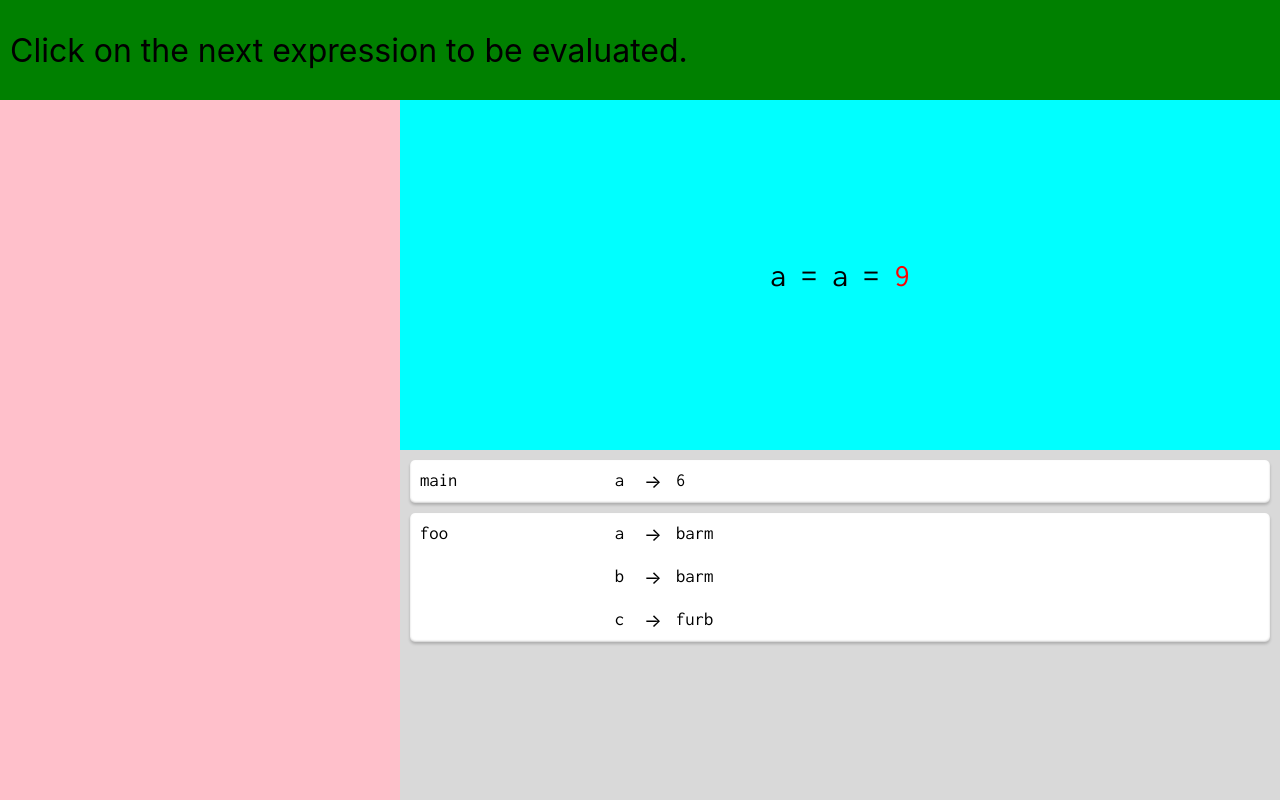
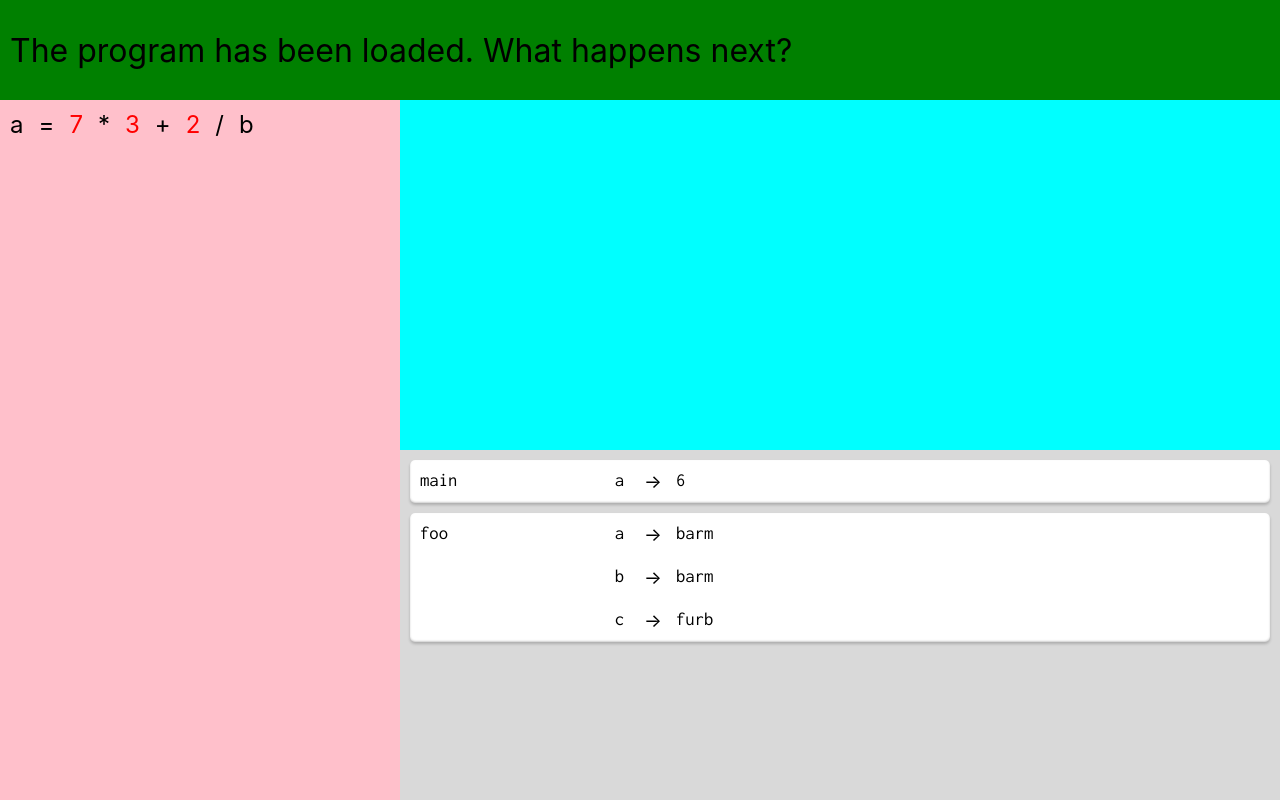
Before and after one commit to twodee/simpathy, a React (Create React App) app: page / in a window 1280 px wide. Built offline with nearby package versions, Linux system fonts and the light colour scheme.

Commit message:
Add start to program panel.

```diff
--- a/src/App.css
+++ b/src/App.css
@@ -26,10 +26,12 @@
   font-size: 24pt;
 }
 
-#code {
+#program {
   background-color: pink;
   grid-row: 2 / span 2;
   grid-column: 1 / span 1;
+  padding: 10px;
+  font-size: 18pt;
 }
 
 #evaluator {
--- a/src/App.js
+++ b/src/App.js
@@ -4,7 +4,7 @@ import { connect } from 'react-redux';
 import './App.css';
 
 import Prompter from './components/Prompter';
-import Code from './components/Code';
+import Program from './components/Program';
 import Evaluator from './components/Evaluator';
 import Memory from './components/Memory';
 import { lex } from './lexer';
@@ -12,21 +12,26 @@ import { parse } from './parser';
 
 import {
   loadExpression,
+  loadProgram,
   showMessage,
 } from './actions';
 
 class App extends React.Component {
   componentDidMount() {
-    const tokens = lex('a = a = 9').slice(1);
-    const e = parse(tokens);
-    this.props.onLoadExpression(e);
+    // const tokens = lex('a = 1 + 2 + 3').slice(1);
+    // const e = parse(tokens);
+    // this.props.onLoadExpression(e);
+
+    const tokens = lex(`a = 7 * 3 + 2 / b`);
+    const ast = parse(tokens);
+    this.props.onLoadProgram(ast);
   }
 
   render() {
     return (
       <div className="App">
         <Prompter />
-        <Code />
+        <Program />
         <Evaluator />
         <Memory />
       </div>
@@ -45,6 +50,9 @@ const mapDispatchToProps = dispatch => {
       dispatch(showMessage('Click on the next expression to be evaluated.'));
       dispatch(loadExpression(expr));
     },
+    onLoadProgram: program => {
+      dispatch(loadProgram(program));
+    },
   };
 };
 
--- a/src/actions.js
+++ b/src/actions.js
@@ -3,6 +3,7 @@ export const Action = Object.freeze({
   Unhover: 'Unhover',
   ShowMessage: 'ShowMessage',
   LoadExpression: 'LoadExpression',
+  LoadProgram: 'LoadProgram',
   EditInput: 'EditInput',
 
   SelectAssignment: 'SelectAssignment',
@@ -10,6 +11,8 @@ export const Action = Object.freeze({
   SelectWrongSubexpression: 'SelectWrongSubexpression',
   SelectRightMemoryValue: 'SelectRightMemoryValue',
   SelectWrongMemoryValue: 'SelectWrongMemoryValue',
+  SelectRightProgramPiece: 'SelectRightProgramPiece',
+  SelectWrongProgramPiece: 'SelectWrongProgramPiece',
 
   EnterRightSubexpressionValue: 'EnterRightSubexpressionValue',
   EnterWrongSubexpressionValue: 'EnterWrongSubexpressionValue',
@@ -20,6 +23,7 @@ export const Action = Object.freeze({
   StopShakingEvaluation: 'StopShakingEvaluation',
   StopShakingMemoryValueSelection: 'StopShakingMemoryValueSelection',
   StopShakingMemoryValueInput: 'StopShakingMemoryValueInput',
+  StopShakingProgramPiece: 'StopShakingProgramPiece',
 });
 
 // ---------------------------------------------------------------------------
@@ -64,6 +68,15 @@ export function loadExpression(expression) {
   return {
     type: Action.LoadExpression,
     payload: expression,
+  };
+}
+
+// ---------------------------------------------------------------------------
+
+export function loadProgram(program) {
+  return {
+    type: Action.LoadProgram,
+    payload: program,
   };
 }
 
@@ -165,9 +178,17 @@ export function stopShakingMemoryValueSelection(message) {
 
 // ---------------------------------------------------------------------------
 
-export function stopShakingMemoryValueInput(message) {
+export function stopShakingMemoryValueInput() {
   return {
     type: Action.StopShakingMemoryValueInput,
+  };
+}
+
+// ---------------------------------------------------------------------------
+
+export function stopShakingProgramPiece() {
+  return {
+    type: Action.StopShakingProgramPiece,
   };
 }
 
@@ -188,3 +209,21 @@ export function enterWrongMemoryValue() {
 }
 
 // ---------------------------------------------------------------------------
+
+export function selectRightProgramPiece(piece) {
+  return {
+    type: Action.SelectRightProgramPiece,
+    payload: piece,
+  };
+}
+
+// ---------------------------------------------------------------------------
+
+export function selectWrongProgramPiece(piece) {
+  return {
+    type: Action.SelectWrongProgramPiece,
+    payload: piece,
+  };
+}
+
+// ---------------------------------------------------------------------------
--- a/src/ast.js
+++ b/src/ast.js
@@ -22,6 +22,22 @@ class Expression {
       return value;
     } else {
       return this;
+    }
+  }
+
+  addSelectable(attributes, props, active) {
+    attributes.onMouseOver = () => props.onHover(this);
+    attributes.onMouseOut = () => props.onUnhover(this);
+
+    attributes.onClick = () => props.onClick(props.mode, this);
+    attributes.onAnimationEnd = () => props.onStopShaking(props.mode, this);
+
+    if (this === props.hoveredElement) {
+      attributes.className += ' hovered';
+    }
+
+    if (this === active && props.isShaking) {
+      attributes.className += ' shaking';
     }
   }
 
@@ -55,6 +71,23 @@ class Expression {
 
 // ---------------------------------------------------------------------------
 
+export class ExpressionBlock extends Expression {
+  constructor(body, where) {
+    super(Precedence.Atom, where);
+    this.body = body;
+  }
+
+  programify(component, props, isParenthesized, isSelectable) {
+    return (
+      <div className="block">
+        {this.body.map((statement, i) => <div className="statement" key={`statement-${i}`}>{statement.programify(component, props, false, true)}</div>)}
+      </div>
+    );
+  }
+}
+
+// ---------------------------------------------------------------------------
+
 export class ExpressionIdentifier extends Expression {
   constructor(id, where = null) {
     super(Precedence.Atom, where);
@@ -75,7 +108,7 @@ export class ExpressionIdentifier extends Expression {
         {isParenthesized ? <span className="expression-piece">)</span> : ''}
         {this.evaluatePopup(component, props)}
       </span>
-    )
+    );
   }
 
   get nextNonterminal() {
@@ -88,6 +121,24 @@ export class ExpressionIdentifier extends Expression {
     } else {
       return this;
     }
+  }
+
+  programify(component, props, isParenthesized, isSelectable) {
+    let attributes = {
+      className: 'subexpression',
+    };
+
+    if (isSelectable) {
+      this.addSelectable(attributes, props, props.activeProgramPiece);
+    }
+
+    return React.createElement('span', attributes,
+      <>
+        {isParenthesized ? <span className="expression-piece">(</span> : ''}
+        <span className="expression-piece">{this.id.source}</span>
+        {isParenthesized ? <span className="expression-piece">)</span> : ''}
+      </>
+    );
   }
 
   evaluate(env) {
@@ -120,13 +171,13 @@ class ExpressionUnaryOperator extends Expression {
 
     return (
       <span className={`subexpression ${props.mode === Mode.EvaluatingSubexpression && props.activeSubexpression === this ? 'active' : ''}`}>
+        {isParenthesized ? <span className="expression-piece">(</span> : ''}
         {operatorElement}
-        {isParenthesized ? <span className="expression-piece">(</span> : ''}
         {this.a.evaluatorify(component, props, this.precedence > this.a.precedence)}
         {isParenthesized ? <span className="expression-piece">)</span> : ''}
         {this.evaluatePopup(component, props)}
       </span>
-    )
+    );
   }
 
   simplify(expression, value) {
@@ -143,6 +194,25 @@ class ExpressionUnaryOperator extends Expression {
       node = this;
     }
     return node;
+  }
+
+  programify(component, props, isParenthesized, isSelectable) {
+    let attributes = {
+      className: 'subexpression',
+    };
+
+    if (isSelectable) {
+      this.addSelectable(attributes, props, props.activeProgramPiece);
+    }
+
+    return React.createElement('span', attributes,
+      <>
+        {isParenthesized ? <span className="expression-piece">(</span> : ''}
+        <span className="unary-prefix-operator expression-piece">{this.operator}</span>;
+        {this.a.programify(component, props, this.precedence > this.a.precedence, false)}
+        {isParenthesized ? <span className="expression-piece">)</span> : ''}
+      </>
+    );
   }
 }
 
@@ -167,7 +237,7 @@ class ExpressionBinaryOperator extends Expression {
         onClick={e => props.onClickOperator(props.expression, this)}
       >{this.operator}</span>
     } else {
-      operatorElement = <span className="binary-infix-operator expression-piece">{this.operator}</span>
+      operatorElement = <span className="binary-infix-operator expression-piece">{this.operator}</span>;
     }
 
     return (
@@ -199,6 +269,26 @@ class ExpressionBinaryOperator extends Expression {
     } else {
       return new this.constructor(this.a.simplify(expression, value), this.b.simplify(expression, value));
     }
+  }
+
+  programify(component, props, isParenthesized, isSelectable) {
+    let attributes = {
+      className: 'subexpression',
+    };
+
+    if (isSelectable) {
+      this.addSelectable(attributes, props, props.activeProgramPiece);
+    }
+
+    return React.createElement('span', attributes,
+      <>
+        {isParenthesized ? <span className="expression-piece">(</span> : ''}
+        {this.a.programify(component, props, this.precedence > this.a.precedence, false)}
+        <span className="binary-infix-operator expression-piece">{this.operator}</span>
+        {this.b.programify(component, props, this.precedence >= this.b.precedence, false)}
+        {isParenthesized ? <span className="expression-piece">)</span> : ''}
+      </>
+    );
   }
 }
 
@@ -232,7 +322,7 @@ export class ExpressionAssignment extends Expression {
         {isParenthesized ? <span className="expression-piece">)</span> : ''}
         {this.evaluatePopup(component, props)}
       </span>
-    )
+    );
   }
 
   get nextNonterminal() {
@@ -249,6 +339,26 @@ export class ExpressionAssignment extends Expression {
     } else {
       return new this.constructor(this.identifier, this.value.simplify(expression, value));
     }
+  }
+
+  programify(component, props, isParenthesized, isSelectable) {
+    let attributes = {
+      className: 'subexpression',
+    };
+
+    if (isSelectable) {
+      this.addSelectable(attributes, props, props.activeProgramPiece);
+    }
+
+    return React.createElement('span', attributes,
+      <>
+        {isParenthesized ? <span className="expression-piece">(</span> : ''}
+        {this.identifier.source}
+        <span className="binary-infix-operator expression-piece">=</span>
+        {this.value.programify(component, props, this.precedence > this.value.precedence, false)}
+        {isParenthesized ? <span className="expression-piece">)</span> : ''}
+      </>
+    );
   }
 }
 
@@ -592,7 +702,19 @@ class ExpressionLiteral extends Expression {
       <span className="subexpression expression-piece literal">
         {this.value.toString()}
       </span>
-    )
+    );
+  }
+
+  programify(component, props, isParenthesized, isSelectable) {
+    let attributes = {
+      className: 'subexpression expression-piece literal',
+    };
+
+    if (isSelectable) {
+      this.addSelectable(attributes, props, props.activeProgramPiece);
+    }
+
+    return React.createElement('span', attributes, this.value.toString());
   }
 }
 
--- a/src/components/Code.js
+++ /dev/null
@@ -1,9 +0,0 @@
-import React from 'react';
-
-export default class Code extends React.Component {
-  render() {
-    return (
-      <div id="code"></div>
-    );
-  }
-}
--- /dev/null
+++ b/src/components/Program.js
@@ -0,0 +1,57 @@
+import React from 'react';
+import { connect } from 'react-redux';
+
+import {
+  hover,
+  selectRightProgramPiece,
+  selectWrongProgramPiece,
+  stopShakingProgramPiece,
+  unhover,
+} from '../actions';
+
+import {
+  Mode,
+} from '../constants';
+
+// ---------------------------------------------------------------------------
+
+class Program extends React.Component {
+  render() {
+    return (
+      <div id="program">
+        {this.props.program && this.props.program.programify(this, this.props)}
+      </div>
+    );
+  }
+}
+
+// ---------------------------------------------------------------------------
+
+const mapStateToProps = state => {
+  return {
+    hoveredElement: state.hoveredElement,
+    program: state.program,
+    mode: state.mode,
+    activeProgramPiece: state.activeProgramPiece,
+    isShaking: state.isShaking,
+  };
+};
+
+const mapDispatchToProps = dispatch => {
+  return {
+    onHover: element => dispatch(hover(element)),
+    onUnhover: element => dispatch(unhover(element)),
+    onStopShaking: () => dispatch(stopShakingProgramPiece()),
+    onClick: (mode, actualElement) => {
+      if (mode === Mode.SelectingProgramPiece) {
+        dispatch(selectRightProgramPiece(actualElement));
+      } else {
+        dispatch(selectWrongProgramPiece(actualElement));
+      }
+    },
+  };
+};
+
+Program = connect(mapStateToProps, mapDispatchToProps)(Program);
+
+export default Program;
--- a/src/constants.js
+++ b/src/constants.js
@@ -12,6 +12,7 @@ export const Precedence = Object.freeze({
 });
 
 export const Mode = Object.freeze({
+  SelectingProgramPiece: 'SelectingProgramPiece',
   SelectingSubexpression: 'SelectingSubexpression',
   SelectingMemoryValue: 'SelectingMemoryValue',
   EvaluatingSubexpression: 'EvaluatingSubexpression',
--- a/src/parser.js
+++ b/src/parser.js
@@ -12,7 +12,7 @@ import {
   ExpressionAdd,
   ExpressionAnd,
   ExpressionAssignment,
-  // ExpressionBlock,
+  ExpressionBlock,
   ExpressionBoolean,
   // ExpressionCharacter,
   ExpressionDivide,
@@ -55,7 +55,7 @@ import {
 
 export function parse(tokens) {
   let i = 0;
-  // let indents = [-1];
+  let indents = [-1];
 
   function has(type, offset) {
     let index = i;
@@ -75,75 +75,75 @@ export function parse(tokens) {
     return tokens[i - 1];
   }
 
-  // function program() {
-    // if (has(Token.Indentation) && tokens[i].source.length != 0) {
-      // throw new LocatedException(tokens[i].where, 'I expected no indentation at the top-level of the program.');
-    // }
+  function program() {
+    if (has(Token.Indentation) && tokens[i].source.length !== 0) {
+      throw new LocatedException(tokens[i].where, 'I expected no indentation at the top-level of the program.');
+    }
 
-    // let b;
-    // if (has(Token.EOF)) {
-      // let eofToken = consume();
-      // b = new ExpressionBlock([], eofToken.where);
-    // } else {
-      // b = block();
-      // if (!has(Token.EOF)) {
-        // throw new LocatedException(b.where, 'I expected the program to end after this, but it didn\'t.');
-      // }
-    // }
+    let body;
+    if (has(Token.EOF)) {
+      let eofToken = consume();
+      body = new ExpressionBlock([], eofToken.where);
+    } else {
+      body = block();
+      if (!has(Token.EOF)) {
+        throw new LocatedException(body.where, 'I expected the program to end after this, but it didn\'t.');
+      }
+    }
 
-    // return b;
-  // }
+    return body;
+  }
 
-  // function block() {
-    // if (!has(Token.Indentation)) {
-      // throw new LocatedException(tokens[i].where, 'I expected the code to be indented here, but it wasn\'t.');
-    // }
+  function block() {
+    if (!has(Token.Indentation)) {
+      throw new LocatedException(tokens[i].where, 'I expected the code to be indented here, but it wasn\'t.');
+    }
 
-    // let indentation = tokens[i];
+    let indentation = tokens[i];
 
-    // if (indentation.source.length <= indents[indents.length - 1]) {
-      // throw new LocatedException(indentation.where, 'I expected the indentation to increase upon entering a block.');
-    // }
-    // indents.push(indentation.source.length);
+    if (indentation.source.length <= indents[indents.length - 1]) {
+      throw new LocatedException(indentation.where, 'I expected the indentation to increase upon entering a block.');
+    }
+    indents.push(indentation.source.length);
 
-    // let statements = [];
-    // while (has(Token.Indentation) && tokens[i].source.length === indentation.source.length) {
-      // consume(); // eat indentation
-      // if (has(Token.Linebreak)) {
-        // consume();
-      // } else if (!has(Token.EOF)) {
-        // let s = statement();
-        // statements.push(s);
-      // }
-    // }
+    let statements = [];
+    while (has(Token.Indentation) && tokens[i].source.length === indentation.source.length) {
+      consume(); // eat indentation
+      if (has(Token.Linebreak)) {
+        consume();
+      } else if (!has(Token.EOF)) {
+        let s = statement();
+        statements.push(s);
+      }
+    }
 
-    // if (tokens[i].source.length > indentation.source.length) {
-      // throw new LocatedException(tokens[i].where, `I expected consistent indentation within this block (which is indented with ${indentation.source.length} character${indentation.source.length === 1 ? '' : 's'}), but this indentation jumps around.`);
-    // }
+    if (tokens[i].source.length > indentation.source.length) {
+      throw new LocatedException(tokens[i].where, `I expected consistent indentation within this block (which is indented with ${indentation.source.length} character${indentation.source.length === 1 ? '' : 's'}), but this indentation jumps around.`);
+    }
 
-    // indents.pop();
+    indents.pop();
 
-    // let sourceStart = indentation.where;
-    // let sourceEnd = sourceStart;
-    // if (statements.length > 0) {
-      // sourceStart = statements[0].where;
-      // sourceEnd = statements[statements.length - 1].where;
-    // }
+    let sourceStart = indentation.where;
+    let sourceEnd = sourceStart;
+    if (statements.length > 0) {
+      sourceStart = statements[0].where;
+      sourceEnd = statements[statements.length - 1].where;
+    }
 
-    // return new ExpressionBlock(statements, SourceLocation.span(sourceStart, sourceEnd));
-  // }
+    return new ExpressionBlock(statements, SourceLocation.span(sourceStart, sourceEnd));
+  }
 
-  // function statement() {
-    // let e = expression();
-    // if (has(Token.Linebreak)) {
-      // consume();
-      // return e;
-    // } else if (has(Token.EOF) || has(Token.Indentation)) { // Check for indentation because some expressions end in blocks, which have eaten their linebreak already
-      // return e;
-    // } else if (!has(Token.EOF)) {
-      // throw new LocatedException(tokens[i].where, `I expected a line break or the end the program, but I found ${tokens[i].source}.`);
-    // }
-  // }
+  function statement() {
+    let e = expression();
+    if (has(Token.Linebreak)) {
+      consume();
+      return e;
+    } else if (has(Token.EOF) || has(Token.Indentation)) { // Check for indentation because some expressions end in blocks, which have eaten their linebreak already
+      return e;
+    } else if (!has(Token.EOF)) {
+      throw new LocatedException(tokens[i].where, `I expected a line break or the end the program, but I found ${tokens[i].source}.`);
+    }
+  }
 
   function expression() {
     return expressionAssignment();
@@ -632,7 +632,7 @@ export function parse(tokens) {
     }
   }
 
-  let ast = expression();
+  let ast = program();
 
   return ast;
 }
--- a/src/reducers.js
+++ b/src/reducers.js
@@ -12,8 +12,11 @@ import {
 
 const initialState = {
   mode: Mode.SelectingSubexpression,
+
   expression: null,
+  program: null,
 
+  activeProgramPiece: null,
   hoveredElement: null,
   expectedElement: null,
   activeElement: null,
@@ -22,10 +25,8 @@ const initialState = {
   activeSubexpression: null,
   currentInput: '',
 
-  errorMessage: '',
-  goalMessage: '',
+  message: null,
 
-  message: null,
   frames: [
     {
       name: 'main',
@@ -78,6 +79,13 @@ export default function reducer(state = initialState, action) {
         ...state,
         expression: action.payload,
       };
+    case Action.LoadProgram:
+      return {
+        ...state,
+        mode: Mode.SelectingProgramPiece,
+        message: 'The program has been loaded. What happens next?',
+        program: action.payload,
+      };
     case Action.EditInput:
       return {
         ...state,
@@ -86,6 +94,7 @@ export default function reducer(state = initialState, action) {
     case Action.SelectRightSubexpression:
       return {
         ...state,
+        isShaking: false,
         message: action.payload.message,
         activeSubexpression: action.payload.expression,
         hoveredElement: null,
@@ -108,6 +117,7 @@ export default function reducer(state = initialState, action) {
     case Action.EnterRightSubexpressionValue:
       return {
         ...state,
+        isShaking: false,
         activeSubexpression: null,
         mode: Mode.SelectingSubexpression,
         currentInput: '',
@@ -142,6 +152,7 @@ export default function reducer(state = initialState, action) {
       return {
         ...state,
         message: 'What\'s the new value of this variable?',
+        isShaking: false,
         mode: Mode.EnteringMemoryValue,
       };
 
@@ -150,6 +161,23 @@ export default function reducer(state = initialState, action) {
         ...state,
         message: `No, that's variable ${action.payload.name}.`,
         activeElement: action.payload,
+        hoveredElement: null,
+        isShaking: true,
+      };
+
+    case Action.SelectRightProgramPiece:
+      return {
+        ...state,
+        message: 'Let\'s evaluate.',
+        isShaking: false,
+        mode: Mode.SelectingSubexpression,
+      };
+
+    case Action.SelectWrongProgramPiece:
+      return {
+        ...state,
+        message: `No, that's not what happens next.`,
+        activeProgramPiece: action.payload,
         hoveredElement: null,
         isShaking: true,
       };
@@ -166,6 +194,7 @@ export default function reducer(state = initialState, action) {
       return {
         ...state,
         message: "You got it!",
+        isShaking: false,
         currentInput: '',
         mode: Mode.SelectingSubexpression,
         expression: state.expression.simplify(state.activeSubexpression, state.activeSubexpression.value),
@@ -198,6 +227,12 @@ export default function reducer(state = initialState, action) {
         isShaking: false,
       };
 
+    case Action.StopShakingProgramPiece:
+      return {
+        ...state,
+        isShaking: false,
+      };
+
     default:
       return state;
   }
```
